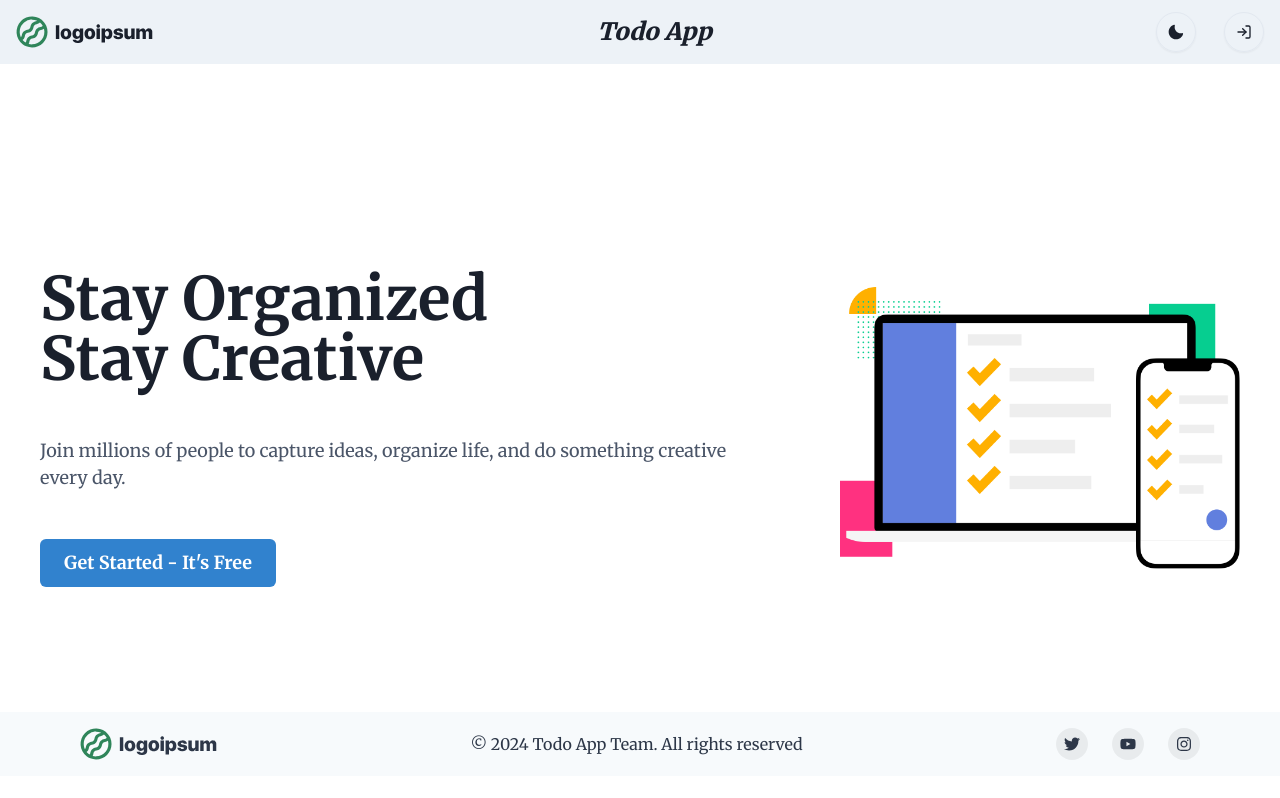
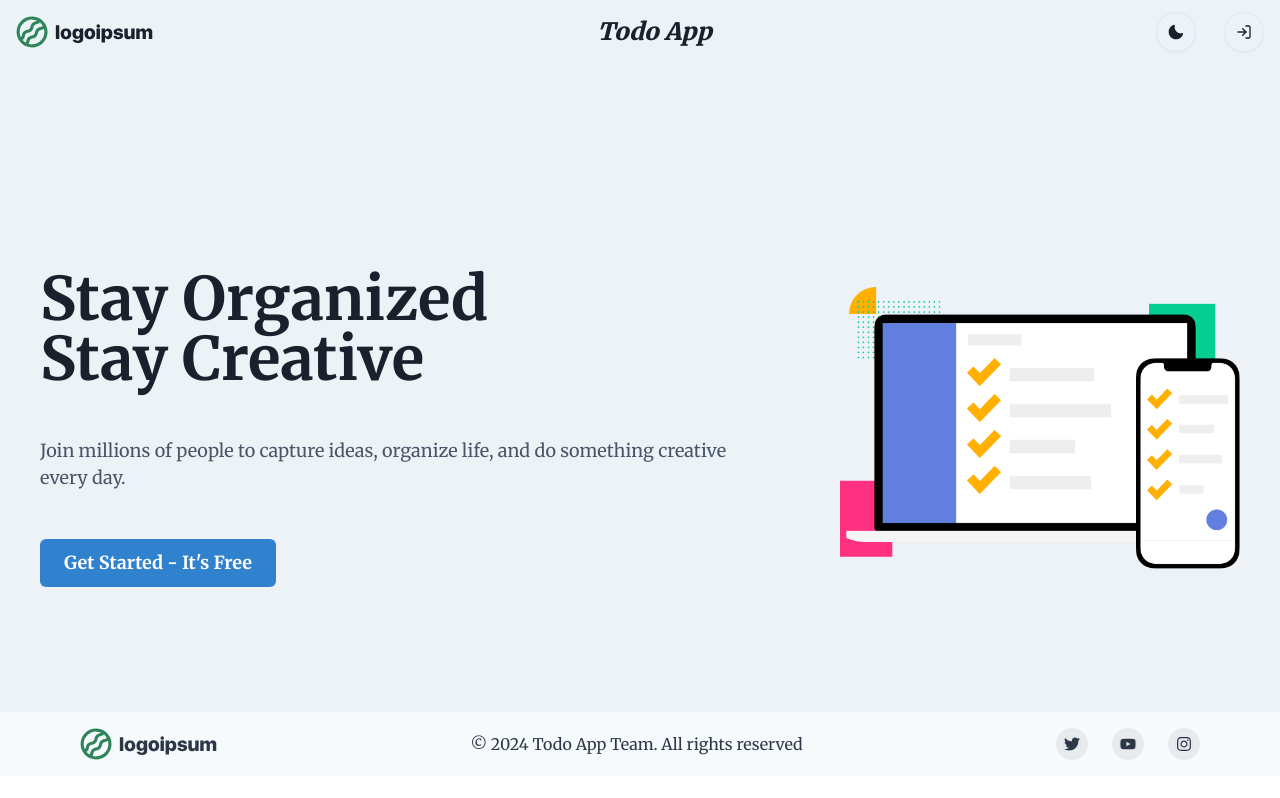
Before and after one commit to ajQodeleaf/todo-simple, a Next.js app: page / in a window 1280 px wide. Built offline with nearby package versions, Linux system fonts and the light colour scheme.

Commit message:
Refactor: Integrated app theme switching for whole app

```diff
--- a/src/app/page.js
+++ b/src/app/page.js
@@ -9,14 +9,13 @@ import {
   VStack,
   HStack,
   Image,
+  useColorModeValue,
 } from "@chakra-ui/react";
 import { useRouter } from "next/navigation";
-import { useTheme } from "@/context/themeContext";
 
 export default function WelcomePage() {
-  const { theme } = useTheme();
   const router = useRouter();
-  console.log("Theme:", theme);
+
   return (
     <>
       <Header />
@@ -27,7 +26,7 @@ export default function WelcomePage() {
           justifyContent="center"
           alignItems="center"
           p={8}
-          bg={theme === "light" ? "#fff" : "#333"}
+          bg={useColorModeValue("gray.100", "gray.900")}
         >
           <HStack spacing={16} alignItems="center" maxW="1200px" mt={20}>
             <VStack align="start" spacing={12}>
```
